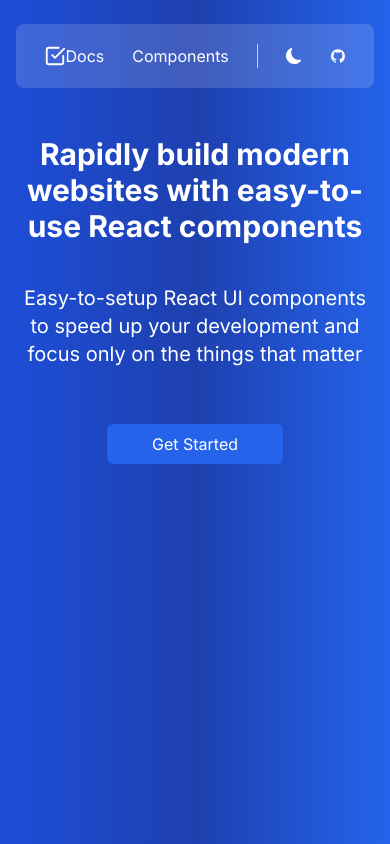
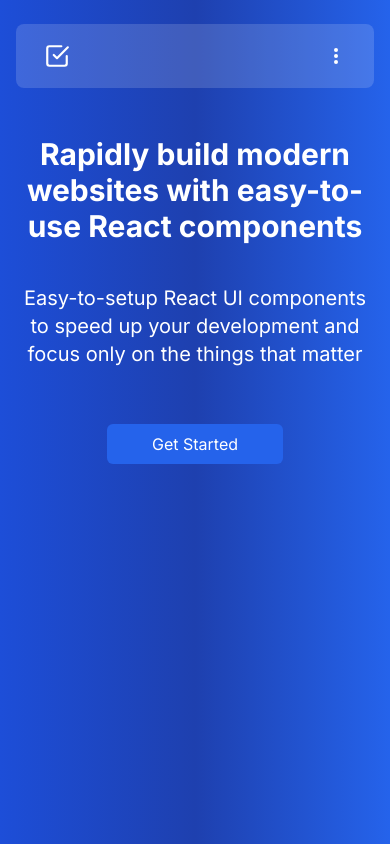
Before and after one commit to serity-ui/serity-ui.com, a Next.js app: page / in a window 390 px wide. Built offline with nearby package versions, Linux system fonts and the light colour scheme.

Commit message:
fix: temporary responsiveness for home page navbar

```diff
--- a/pages/index.tsx
+++ b/pages/index.tsx
@@ -1,11 +1,15 @@
+import { useState } from 'react'
 import Head from 'next/head'
 import Image from 'next/image'
 import Logo from '../public/logo.svg'
 import { AiFillGithub } from 'react-icons/ai'
 import { BsMoonFill } from 'react-icons/bs'
 import Link from 'next/link'
+import { HiDotsVertical } from 'react-icons/hi'
 
 export default function Home() {
+  const [open, setOpen] = useState(false)
+
   return (
     <div>
       <Head>
@@ -17,10 +21,8 @@ export default function Home() {
         <link rel='icon' href='/logo.svg' />
       </Head>
       <main className='h-screen pt-6 after:bg-white/[0.15] bg-gradient-to-r from-blue-700 via-blue-800 to-blue-600'>
-        <nav className='h-16 w-11/12 mx-auto rounded-lg bg-white/[0.15] '>
-          <ul className='flex items-center justify-between  h-full px-7'>
-            <div className='flex'>
-              <li className='text-white text-xl'>
+        <header className='h-16 w-11/12 mx-auto rounded-lg bg-white/[0.15]'>
+          <div className='flex items-center justify-between h-full px-7 flex-wrap w-full'>
             <Image
               className='text-white'
               alt='Serity UI logo'
@@ -28,28 +30,40 @@ export default function Home() {
               width={26}
               height={26}
             />
-              </li>
-            </div>
-            <div className='flex gap-7'>
+
+            <HiDotsVertical
+              className='lg:hidden block h-5 w-5 cursor-pointer text-white'
+              onClick={() => setOpen(!open)}
+            />
+
+            <nav className={`${open ? 'block' : 'hidden'} lg:block`}>
+              <ul className='lg:flex lg:gap-7'>
+                <li>
                   <Link
-                className='text-white hover:text-[rgba(56,189,248,1)]'
+                    className='text-white block hover:text-[rgba(56,189,248,1)]'
                     href='/docs/installation/'
                   >
                     Docs
                   </Link>
+                </li>
+                <li>
                   <Link
-                className='text-white hover:text-[rgba(56,189,248,1)]'
+                    className='text-white block hover:text-[rgba(56,189,248,1)]'
                     href='https://github.com/edman-cota/serity-ui.com'
                   >
                     Components
                   </Link>
+                </li>
                 <div className='w-[1px] h-6 bg-slate-300'></div>
+                <li>
                   <Link
                     className='text-white flex items-center'
                     href='https://github.com/edman-cota/serity-ui.com'
                   >
                     <BsMoonFill />
                   </Link>
+                </li>
+                <li>
                   <Link
                     className='text-white flex items-center'
                     target='_blank'
@@ -57,9 +71,11 @@ export default function Home() {
                   >
                     <AiFillGithub />
                   </Link>
-            </div>
+                </li>
               </ul>
             </nav>
+          </div>
+        </header>
         <div className='flex flex-col w-11/12 h-[calc(100vh_-_90px)] mx-auto lg:flex-row'>
           <div className='flex flex-col w-full py-12 justify-center lg:w-[45%]'>
             <h1 className='text-white text-3xl font-bold text-center md:text-5xl lg:text-left lg:mb-5 '>
```
Lines whose indentation alone changed are shown as unchanged.
